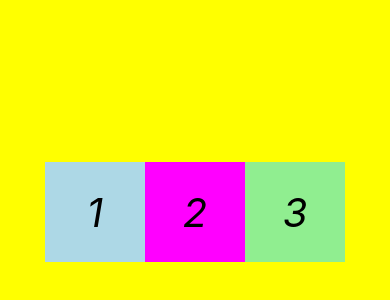
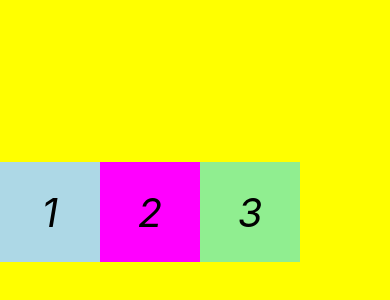
Before and after one commit to codingscode/reactnative_from_zero_to_hero, a React Native app in the folder rntour/: screen / in a window 390 px wide. Shown: the part 210-510 px from the top of the page. Built offline with nearby package versions, Linux system fonts and the light colour scheme.

Commit message:
parte 24

```diff
--- a/rntour/App.js
+++ b/rntour/App.js
@@ -32,10 +32,10 @@ function App() {
 const styles = StyleSheet.create({
    body: {
       flex: 1,
-      flexDirection: 'row',
+      flexDirection: 'row', // column
       backgroundColor: 'yellow',
       alignItems: 'center',
-      justifyContent: 'center',
+      justifyContent: 'flex-start', //space-between, flex-end, center, space-around
    },
    view1: {
       width: 100,
```
